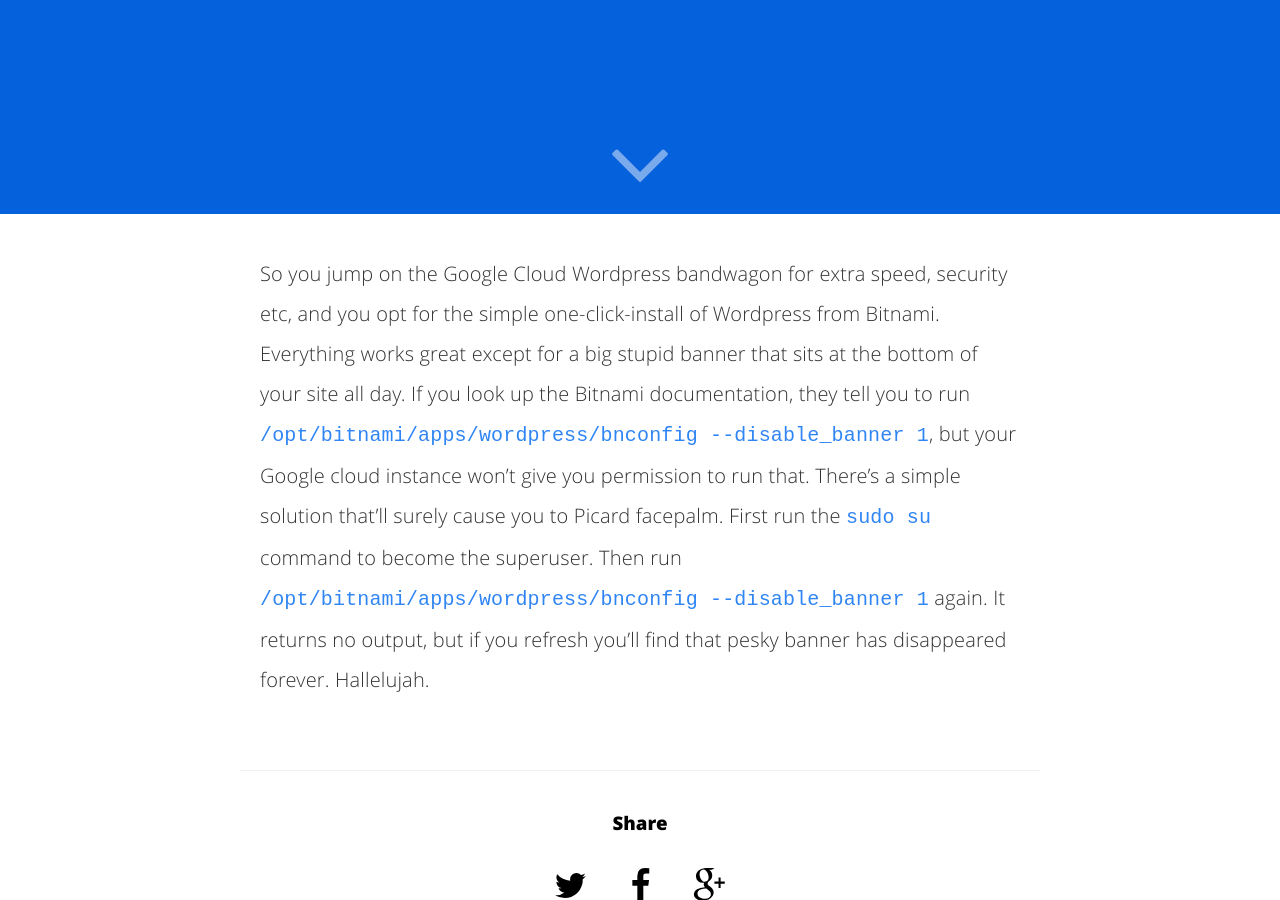
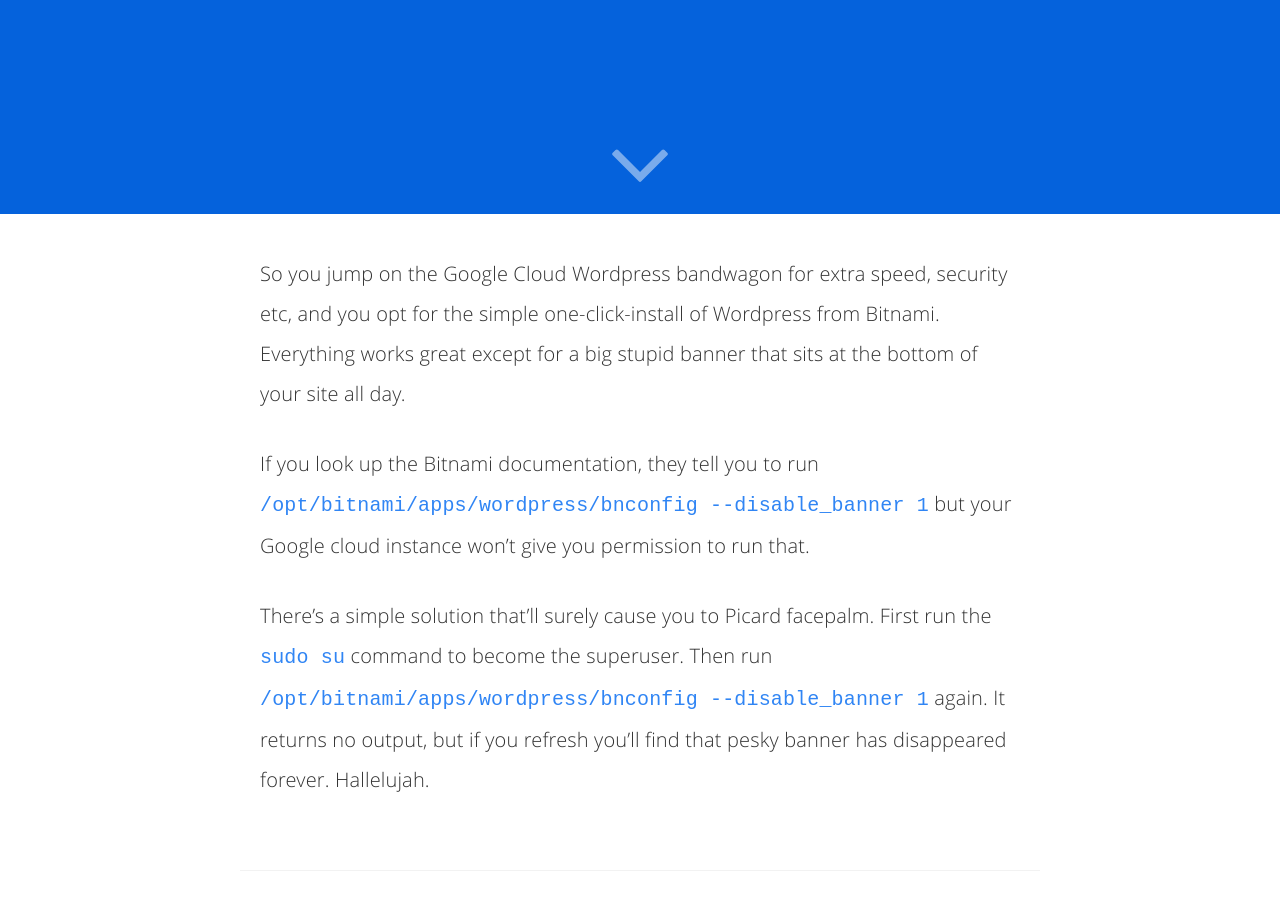
Before and after one commit to Dnncha/dnncha.github.io, a Jekyll site: the page built from _posts/2015-12-10-remove-the-bitnami-banner-on-google-cloud.md, in a window 1280 px wide and 900 px high, scrolled down 686 px. Built offline with Jekyll 4.4.1, drawn with Linux system fonts in a browser that asks for light colours; comment, search, counter and statistics services are not loaded.

```diff
--- a/_posts/2015-12-10-remove-the-bitnami-banner-on-google-cloud.md
+++ b/_posts/2015-12-10-remove-the-bitnami-banner-on-google-cloud.md
@@ -12,4 +12,8 @@ categories:
 twitter_text: 'How to remove the Bitnami banner on WordPress on Google Cloud.'
 ---
 
-So you jump on the Google Cloud Wordpress bandwagon for extra speed, security etc, and you opt for the simple one-click-install of Wordpress from Bitnami. Everything works great except for a big stupid banner that sits at the bottom of your site all day. If you look up the Bitnami documentation, they tell you to run `/opt/bitnami/apps/wordpress/bnconfig --disable_banner 1`, but your Google cloud instance won't give you permission to run that. There's a simple solution that'll surely cause you to Picard facepalm. First run the `sudo su` command to become the superuser. Then run `/opt/bitnami/apps/wordpress/bnconfig --disable_banner 1` again. It returns no output, but if you refresh you'll find that pesky banner has disappeared forever. Hallelujah.
+So you jump on the Google Cloud Wordpress bandwagon for extra speed, security etc, and you opt for the simple one-click-install of Wordpress from Bitnami. Everything works great except for a big stupid banner that sits at the bottom of your site all day.
+
+If you look up the Bitnami documentation, they tell you to run `/opt/bitnami/apps/wordpress/bnconfig --disable_banner 1` but your Google cloud instance won't give you permission to run that.
+
+There's a simple solution that'll surely cause you to Picard facepalm. First run the `sudo su` command to become the superuser. Then run `/opt/bitnami/apps/wordpress/bnconfig --disable_banner 1` again. It returns no output, but if you refresh you'll find that pesky banner has disappeared forever. Hallelujah.
```
Also changed, not shown: _posts/2015-08-06-jekyll-vs-wordpress.md (renamed from _posts/2014-08-06-jekyll-vs-wordpress.md), _posts/2015-08-09-getting-started-with-wordpress.md (renamed from _posts/2014-08-09-getting-started-with-wordpress.md).
